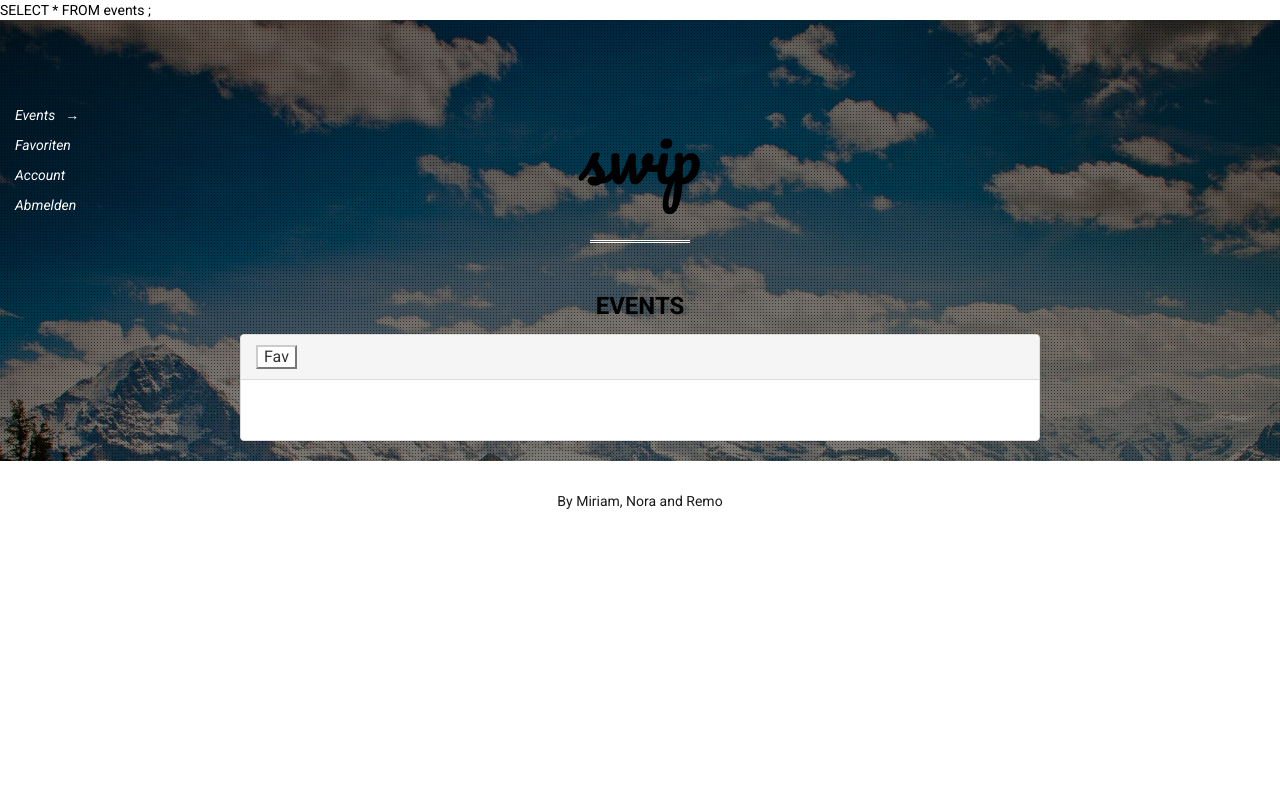
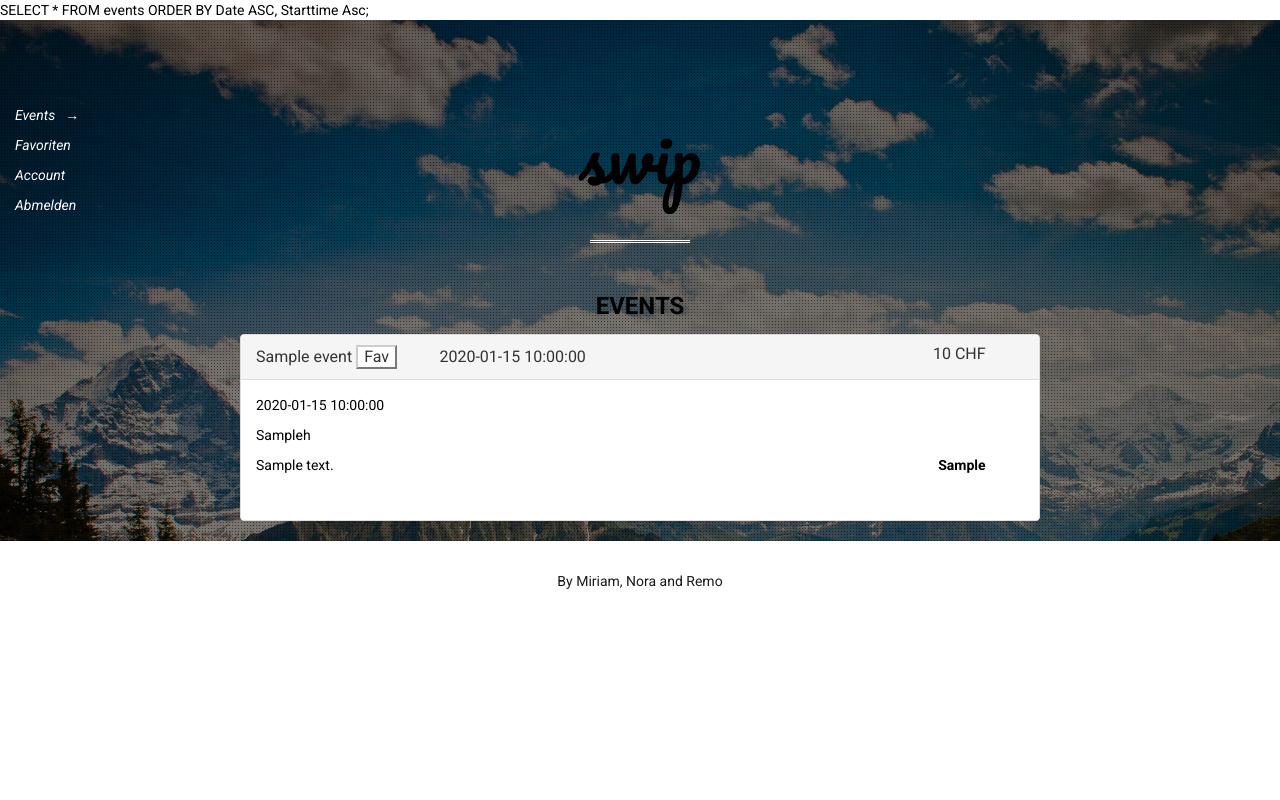
Before and after one commit to alphastier/swip, a PHP site: page /home.php in a window 1280 px wide. Run offline with PHP 8.4, Linux system fonts and the light colour scheme; the visitor is signed in with stand-in values (Sample User, id 1); tables that the repository leaves empty or names only in its code hold one stand-in row (values such as "Sample post"); some libraries are stand-ins or nearby versions.

Commit message:
Funktionierende Eventliste erstellt

```diff
--- a/assets/_notes/dwsync.xml
+++ b/assets/_notes/dwsync.xml
@@ -1,4 +1,5 @@
 <?xml version="1.0" encoding="utf-8" ?>
 <dwsync>
 <file name=".DS_Store" server="web.fh-htwchur.ch//web/remo/" local="3562565529" remote="3562569600" Dst="-1" />
+<file name="index.php" server="web.fh-htwchur.ch//web/remo/" local="3561967620" remote="3561967620" Dst="-1" />
 </dwsync>
--- a/home.php
+++ b/home.php
@@ -95,32 +95,33 @@
 				<?php while($event = mysqli_fetch_assoc($eventlist)) { ?>
 
 				<!-- Event List -->
-			 	<div class="panel-group" id="accordion">
+<div class="panel-group" id="accordion">
   <div class="panel panel-default">
     <div class="panel-heading">
       <h4 class="panel-title">
-        <a data-toggle="collapse" data-parent="#accordion" href="#collapse1" name="name" value="<?php echo $event['name']; ?>"></a>
+        <a data-toggle="collapse" data-parent="#accordion" href="#collapse1" name="name"><?php echo $event['name']; ?></a>
         <button type="button" class="btn-default .btn-m"><span>Fav</span></button>
-        <a class="event-date" name="date" value="<?php echo $event['date']; ?>"></a>
-        <a class="event-price" name="price" value="<?php echo $event['price']; ?>"></a>
+        <a class="event-date" name="date"><?php echo $event['date']; ?></a>
+        <a class="event-price" name="price"><?php echo $event['price']; ?> CHF</a>
       </h4>
     </div>
     <div id="collapse1" class="panel-collapse collapse in">
       <div class="panel-body">
-      	<p class="event-starttime" name="starttime" value="<?php echo $event['starttime']; ?>"></p>
-        <p class="event-duration" name="duration" value="<?php echo $event['duration']; ?>"></p>
-      	<p class="event-place" name="place" value="<?php echo $event['place']; ?>"></p>
-        <p class="event-font" name="text" value="<?php echo $event['text']; ?>"></p><br>
+      	<p class="event-starttime" name="starttime"><?php echo $event['starttime']; ?></p>
+        <p class="event-duration" name="duration"><?php echo $event['duration']; ?>h</p>
+      	<p class="event-place" name="place"><b><?php echo $event['place']; ?></b></p>
+        <p class="event-font" name="text"><?php echo $event['text']; ?></p><br>
       </div>
     </div>
   </div>
 </div>
+<?php } ?>
+</div>
 
-<?php } ?>
+    </div>
 
-</div>
-    </div>
   </section>
+
 
 
 
--- a/images/_notes/dwsync.xml
+++ b/images/_notes/dwsync.xml
@@ -1,4 +1,5 @@
 <?xml version="1.0" encoding="utf-8" ?>
 <dwsync>
 <file name=".DS_Store" server="web.fh-htwchur.ch//web/remo/" local="3562565548" remote="3562569600" Dst="-1" />
+<file name="index.php" server="web.fh-htwchur.ch//web/remo/" local="3561967560" remote="3561967560" Dst="-1" />
 </dwsync>
--- a/system/data.php
+++ b/system/data.php
@@ -78,11 +78,11 @@ return get_result($sql);
 }
 
 	/* *********************************************************
-	/* Get Event
+	/* Alle Events anzeigen
 	/* ****************************************************** */
 
 	function get_all_events(){
-		$sql = "SELECT * FROM events ;";
+		$sql = "SELECT * FROM events ORDER BY Date ASC, Starttime Asc;";
 		return get_result($sql);
 	}
 
```
